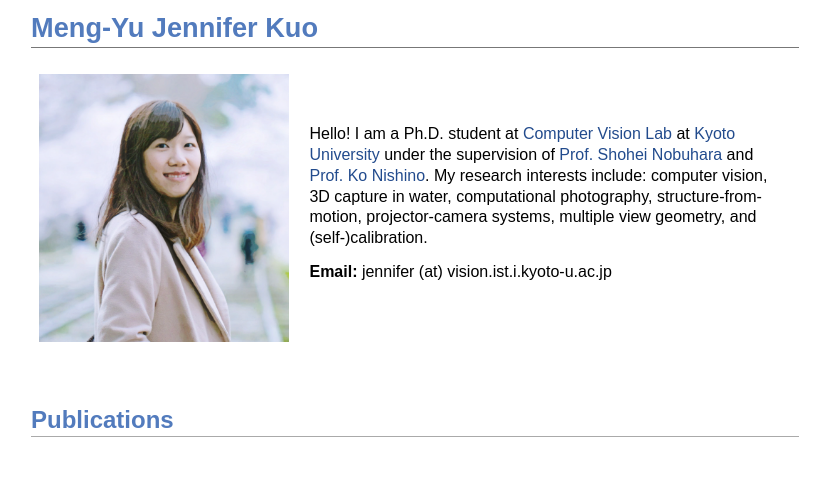
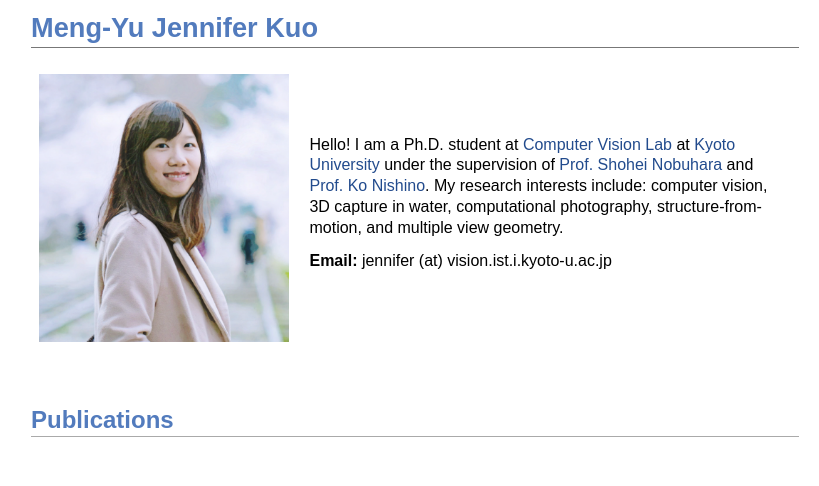
Before and after one commit to myjk1992/myjk1992.github.io, a plain HTML site: page index.html in a window 1280 px wide. Shown: the top 486 px of the page, without its empty margins (225-1044 px from the left). Drawn offline with Linux system fonts and the light colour scheme.

Commit message:
updated profile

```diff
--- a/index.html
+++ b/index.html
@@ -13,13 +13,15 @@
 <h1>Meng-Yu Jennifer Kuo</h1>
 </div>
 <table class="imgtable"><tr><td>
+<!--<img src="photo/jenny3.jpg" alt="Meng-Yu Jennifer Kuo"
+width="175" height="200" />&nbsp;</td>-->
 <img src="photo/jennifer_photo.png" alt="Meng-Yu Jennifer Kuo"
 width="250" height="268" />&nbsp;</td>
 <td align="left">
 
 <p> Hello! I am a Ph.D. student at <a href="https://vision.ist.i.kyoto-u.ac.jp/" target="_blank">Computer Vision Lab</a> at <a href="https://www.kyoto-u.ac.jp/en/" target="_blank">Kyoto University</a>
   under the supervision of <a href="https://shohei.nobuhara.org/index.en.html" target="_blank">Prof. Shohei Nobuhara</a> and <a href="https://vision.ist.i.kyoto-u.ac.jp/assets/KNishino_CV.pdf" target="_blank">Prof. Ko Nishino</a>.
-  My research interests include: computer vision, 3D capture in water, computational photography, structure-from-motion, projector-camera systems, multiple view geometry, and (self-)calibration.</p>
+  My research interests include: computer vision, 3D capture in water, computational photography, structure-from-motion, and multiple view geometry.</p>
 
 
 <!--<p><a href="cv.pdf" target="_blank">CV</a> | <a href=""  target="_blank">Google Scholar</a> | <a href="" target="_blank">twitter</a> -->
```
Also changed, not shown: photo/jenny3.jpg.
